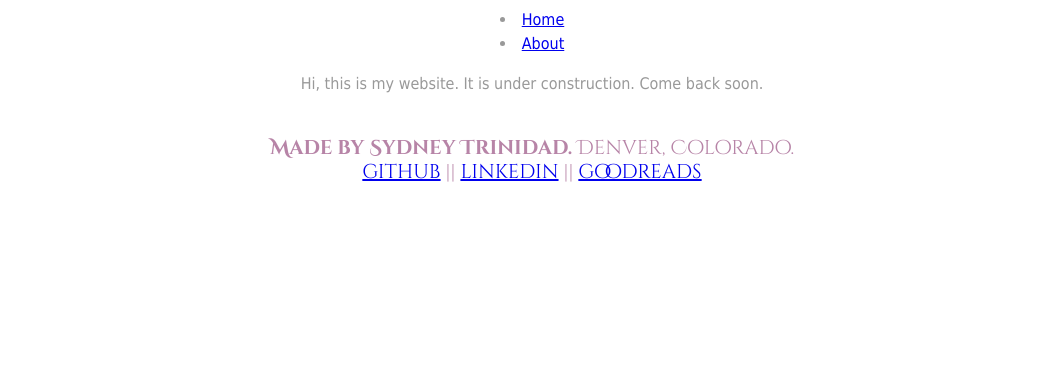
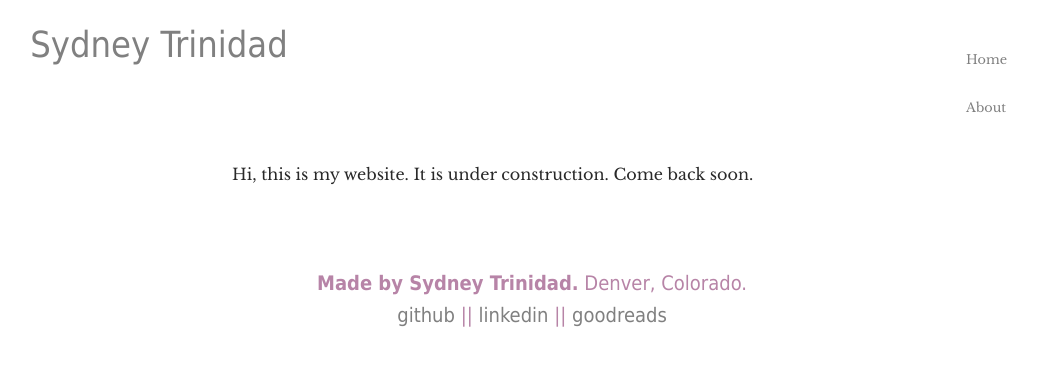
Before and after one commit to sydneytrinidad/sydneytrinidad.github.io, a Jekyll site: the page built from index.md, in a window 1280 px wide. Shown: the top 366 px of the page, without its empty margins (108-1145 px from the left). Built offline with Jekyll 4.4.1, drawn with Linux system fonts in a browser that asks for light colours; some web fonts are replaced.

Commit message:
adding a bit more sparkle

```diff
--- a/_includes/header.html
+++ b/_includes/header.html
@@ -7,6 +7,9 @@
   <title>{{ page.title }}</title>
 </head>
 <header class="header">
+    <div class="title">
+        <a href="/">Sydney Trinidad</a>
+    </div>
     <nav class="nav">
       <li><a href="/" class="active"><span>Home</span></a></li>
       <li><a href="/about" class="active"><span>About</span></a></li>
--- a/_layouts/default.html
+++ b/_layouts/default.html
@@ -1,7 +1,7 @@
 {% include header.html %}
 
 <body>
-<div class="post">
+<div class="content">
       {{ content }}
 </div>
 </body>
--- a/assets/css/style.css
+++ b/assets/css/style.css
@@ -1,19 +1,77 @@
-@import url(https://fonts.googleapis.com/css2?family=Comforter&family=Libre+Baskerville&family=Source+Serif+Pro&display=swap);
+@import url(https://fonts.googleapis.com/css2?family=Comforter&family=Libre+Baskerville&family=Source+Serif+Pro&family=Arsenal&display=swap);
 
 body {
-    color: #999;
-    font: 12pt "Tahoma";
-    line-height: 150% !important;
-    text-align: center
-    }
+    background: white;
+    color: #301800;
+    font-family: "Libre Baskerville", "Bitstream Charter", "Times New Roman", serif;
+    font-size: 16px;
+    line-height: 1.6;
+    margin: 0 auto;
+    max-width: 1000px;
+}
+
+a:link, a:visited, a:hover, a:active {
+    color: grey;
+    text-align: center;
+    text-decoration: none;
+    display: inline-block;
+  }
+
+a:hover {
+    color: #b784a7;
+  }
 
 h1, h2, h3 {
-    font: 36pt "Comforter";
+    font: 25pt "Source Serif Pro";
+    float: center;
+}
+
+header .title {
+    float: left;
+    font-family: 'Source Serif Pro', Tahoma, sans-serif;
+    font-size: 225%;
+    color: #d0c8c0;
+    padding: 0.45em 0;
+    margin-left: -0.05em;
+}
+
+header .nav {
+    float: right;
+    list-style-type: none;
+    font-size: 80%;
+    margin-top: 2.8em;
+}
+
+header .nav a {
+    padding: 14px 25px;
+}
+
+.nav {
+    display: block;
+    list-style-type: disc;
+    margin-block-start: 1em;
+    margin-block-end: 1em;
+    margin-inline-start: 0px;
+    margin-inline-end: 0px;
+    padding-inline-start: 40px;
+}
+
+.content {
+    margin: 0 auto 2em;
+    max-width: 600px;
+    clear: both;
+    position: relative;
+    color: #292929;
+    overflow: hidden;
+}
+
+header.post-header {
+    text-align: center;
 }
 
 footer {
     color: #b784a7;
     font-size: 20px;
     text-align: center;
-    font-family: 'Cinzel Decorative', Tahoma, sans-serif;
+    font-family: 'Source Serif Pro', Tahoma, sans-serif;
   }
```
